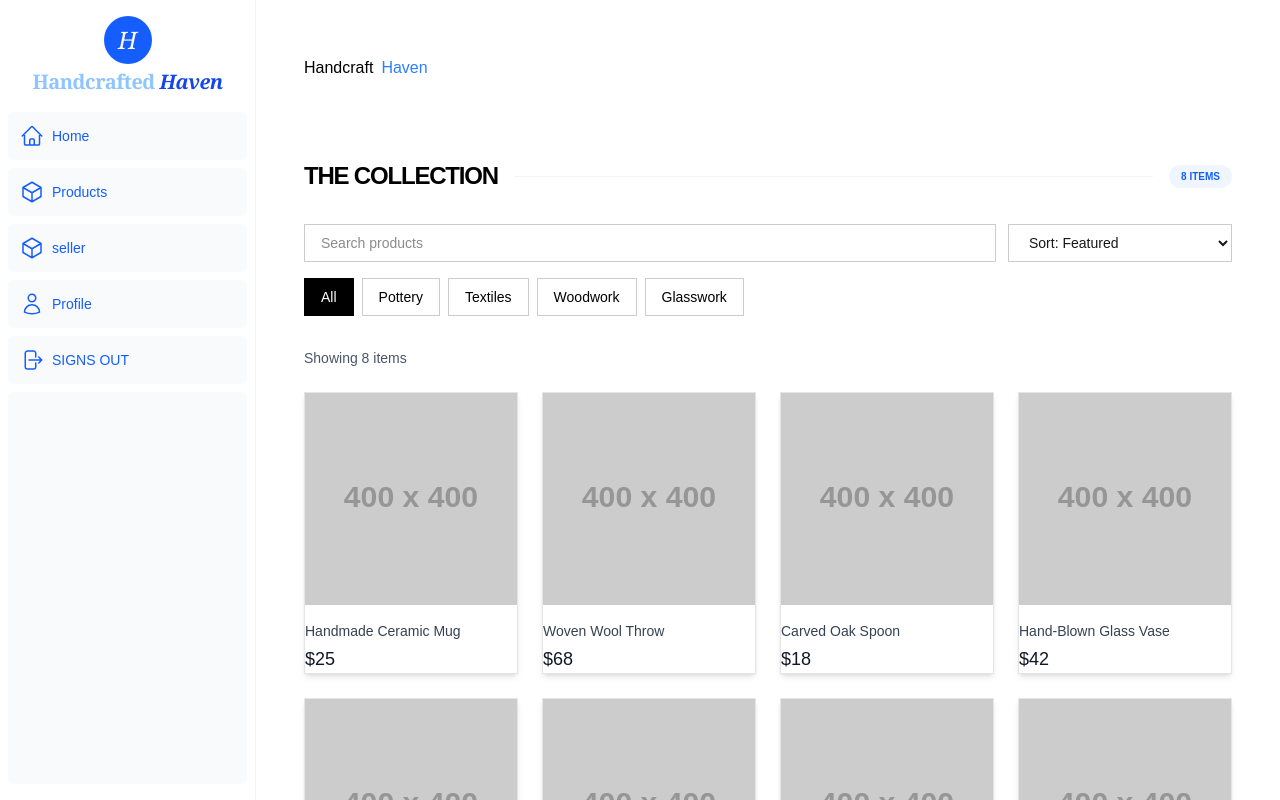
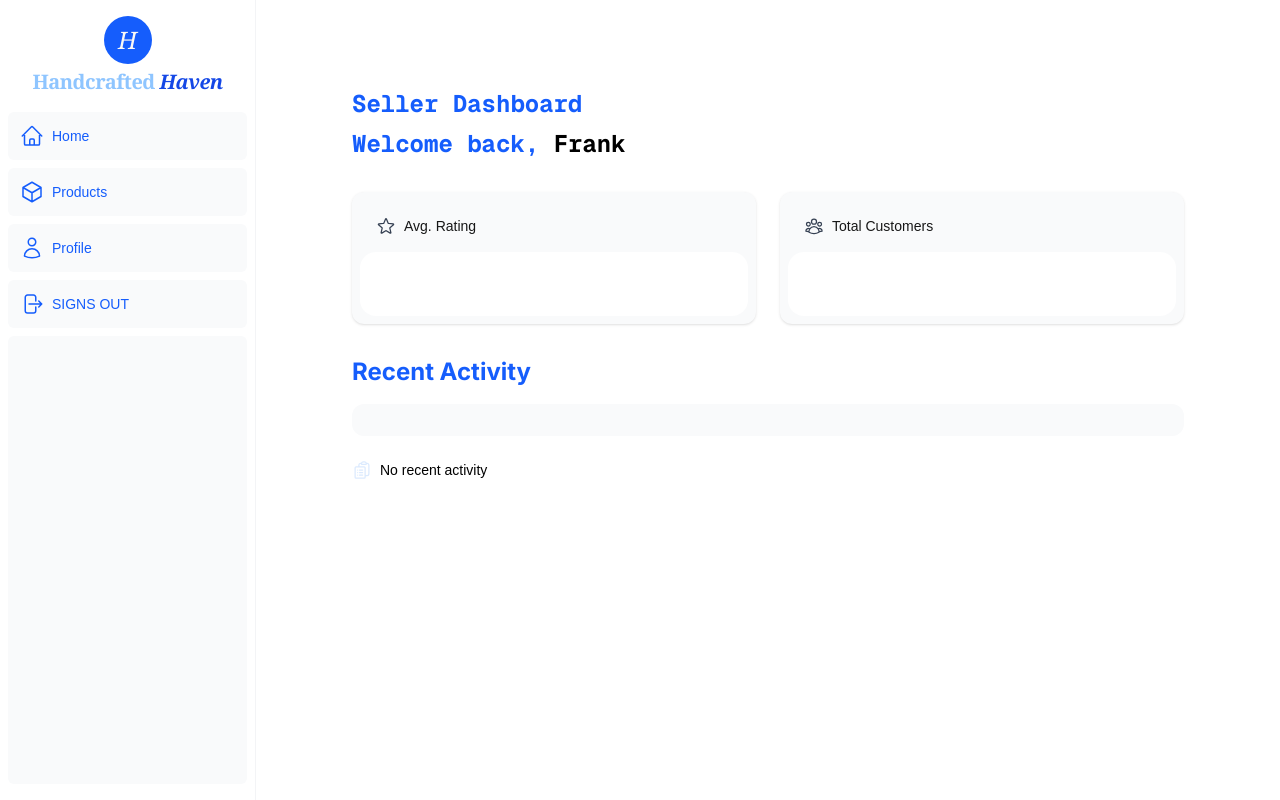
Before and after one commit to frank-job/-Handcrafted-Haven-Team, a Next.js app: page /dashboard in a window 1280 px wide. Built offline with nearby package versions, Linux system fonts and the light colour scheme.

Commit message:
Fixed dashboard layout

```diff
--- /dev/null
+++ b/app/dashboard/layout.tsx
@@ -0,0 +1,18 @@
+import SideNav from "@/app/ui/Nav/sidenav";
+
+export default function Layout({
+  children,
+}: {
+  children: React.ReactNode;
+}) {
+  return (
+    <div className="flex h-screen flex-col md:flex-row md:overflow-hidden bg-white">
+      <div className="w-full flex-none md:w-64 border-r border-gray-100">
+        <SideNav />
+      </div>
+      <div className="grow p-6 md:overflow-y-auto md:px-12 md:py-10">
+        {children}
+      </div>
+    </div>
+  );
+}
--- a/app/dashboard/page.tsx
+++ b/app/dashboard/page.tsx
@@ -1,42 +1,31 @@
-import Header from '@/app/components/Header';
-import ProductGrid from '@/app/components/ProductGrid';
-import { products } from '@/lib/dummyProducts';
+//Seller dashboard page - Boiketlo
 import SideNav from "@/app/ui/Nav/sidenav";
-
-export default function Home() {
-  return (
-
-    <div className="flex h-screen flex-col md:flex-row md:overflow-hidden bg-white">
+import { geistMono, geistSans } from "@/app/ui/fonts";
+import { Card } from "@/app/ui/dashboard/cards";
+import RecentActivity from '@/app/ui/dashboard/recent-activity'
 
 
-      <div className="w-full flex-none md:w-64 border-r border-gray-100">
-        <SideNav />
-      </div>
+export default function SellerDashboardPage() {
+  return (
+    <div className="flex min-h-screen flex-col md:flex-row">
 
-
-      <div className="grow p-6 md:overflow-y-auto md:px-12 md:py-10">
-
-
-        <div className="mb-10 text-left">
-          <Header />
+      <main className="flex-1 p-6 md:p-12 bg-white">
+        <div className="mb-8">
+          <h1 className={`${geistMono.className} text-blue-600  mb-2 text-xl font-bold md:text-2xl`}>
+            Seller Dashboard
+          </h1>
+          <p className={`${geistMono.className} text-blue-600 mb-2 text-xl font-bold md:text-2xl`}>Welcome back, <span className="text-black">Frank</span> </p>
         </div>
 
-
-        <section>
-          <div className="flex items-center justify-between mb-8">
-            <h2 className="text-2xl font-black text-black tracking-tighter uppercase">
-              The Collection
-            </h2>
-            <div className="h-px flex-grow mx-4 bg-gray-100 hidden sm:block"></div>
-            <span className="text-[10px] font-bold text-blue-600 bg-blue-50 px-3 py-1 rounded-full">
-              {products.length} ITEMS
-            </span>
-          </div>
-
-          <ProductGrid />
+        <section className="mb-8 grid gap-6 sm:grid-cols-2">
+          <Card title="Avg. Rating" value="" type="rating" />
+          <Card title="Total Customers" value="" type="customers" />
         </section>
 
-      </div>
+        <section className="mb-8">
+          <RecentActivity />
+        </section>
+      </main>
     </div>
   );
 }
--- a/app/dashboard/products/page.tsx
+++ b/app/dashboard/products/page.tsx
@@ -1,6 +1,27 @@
-// Add new product view
-export default function NewProductPage() {
-    return (
-        <div>Add New Product Form</div>
-    )
+import Header from '@/app/components/Header';
+import ProductGrid from '@/app/components/ProductGrid';
+import { products } from '@/lib/dummyProducts';
+
+export default function ProductsPage() {
+  return (
+    <>
+      <div className="mb-10 text-left">
+        <Header />
+      </div>
+
+      <section>
+        <div className="flex items-center justify-between mb-8">
+          <h2 className="text-2xl font-black text-black tracking-tighter uppercase">
+            The Collection
+          </h2>
+          <div className="h-px flex-grow mx-4 bg-gray-100 hidden sm:block"></div>
+          <span className="text-[10px] font-bold text-blue-600 bg-blue-50 px-3 py-1 rounded-full">
+            {products.length} ITEMS
+          </span>
+        </div>
+
+        <ProductGrid />
+      </section>
+    </>
+  );
 }
--- a/app/dashboard/profile/page.tsx
+++ b/app/dashboard/profile/page.tsx
@@ -1,6 +1,10 @@
-//Check out seller profile - Boiketlo
+//Seller profile - Boiketlo
 export default function SellerProfile() {
-    return (
-        <div>View profile</div>
-    )
+  return (
+    <div className="mb-10 text-left">
+      {/* Add your profile content here */}
+      <h1>Seller Profile</h1>
+      <p>Artisan story and craftsmanship will go here</p>
+    </div>
+  );
 }
--- a/app/dashboard/seller/page.tsx
+++ /dev/null
@@ -1,34 +0,0 @@
-//Seller dashboard page - Boiketlo
-import SideNav from "@/app/ui/Nav/sidenav";
-import { geistMono, geistSans } from "@/app/ui/fonts";
-import { Card } from "@/app/ui/dashboard/cards";
-import RecentActivity from '@/app/ui/dashboard/recent-activity'
-
-
-export default function SellerDashboardPage() {
-  return (
-    <div className="flex min-h-screen flex-col md:flex-row">
-      <aside className="w-full flex-none md:w-64">
-        <SideNav />
-      </aside>
-
-      <main className="flex-1 p-6 md:p-12 bg-white">
-        <div className="mb-8">
-          <h1 className={`${geistMono.className} text-blue-600  mb-2 text-xl font-bold md:text-2xl`}>
-            Seller Dashboard
-          </h1>
-          <p className={`${geistMono.className} text-blue-600 mb-2 text-xl font-bold md:text-2xl`}>Welcome back, <span className="text-black">Frank</span> </p>
-        </div>
-
-        <section className="mb-8 grid gap-6 sm:grid-cols-2">
-          <Card title="Avg. Rating" value="" type="rating" />
-          <Card title="Total Customers" value="" type="customers" />
-        </section>
-
-        <section className="mb-8">
-          <RecentActivity />
-        </section>
-      </main>
-    </div>
-  );
-}
--- a/app/ui/Nav/NavLinks.tsx
+++ b/app/ui/Nav/NavLinks.tsx
@@ -20,7 +20,6 @@ import clsx from 'clsx';
 const links = [
   { name: 'Home', href: '/dashboard', icon: HomeIcon },
   { name: 'Products', href: '/dashboard/products', icon: CubeIcon },
-  { name: 'seller', href: '/dashboard/seller', icon: CubeIcon },
 
   {
     name: 'Profile',
```
